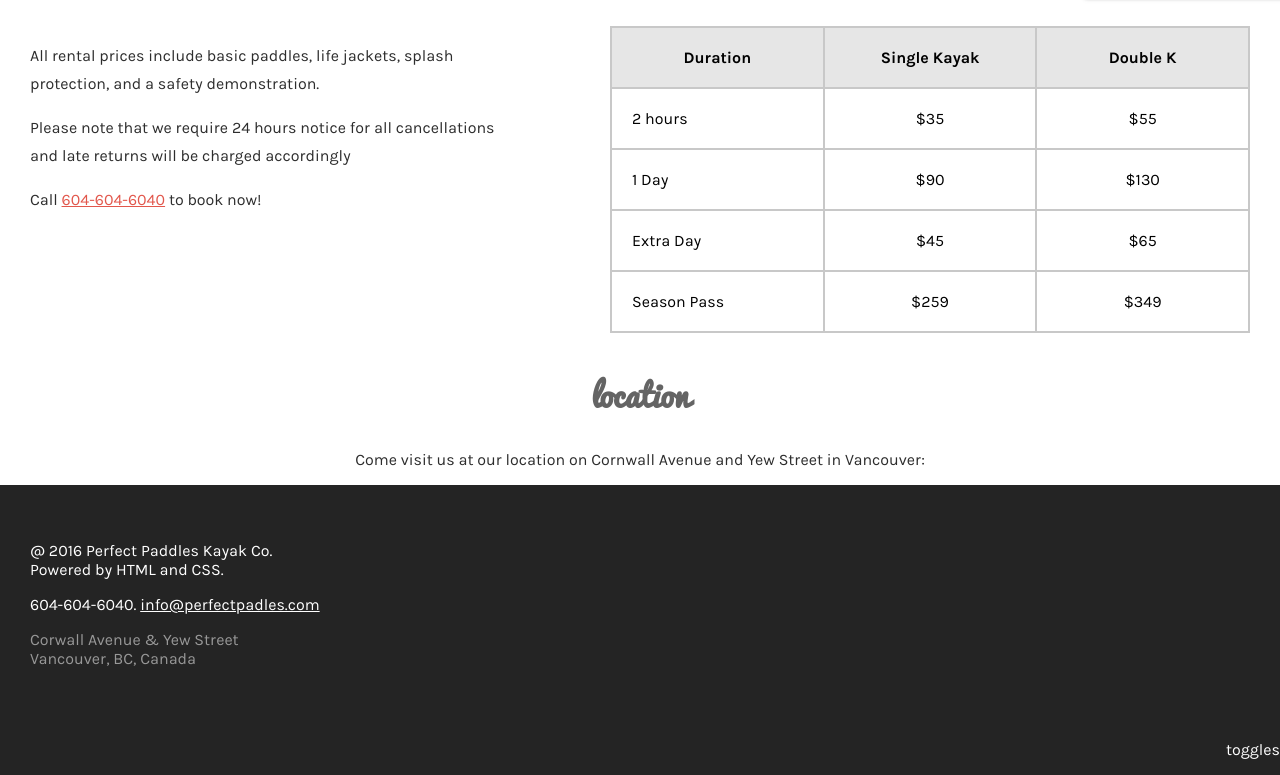
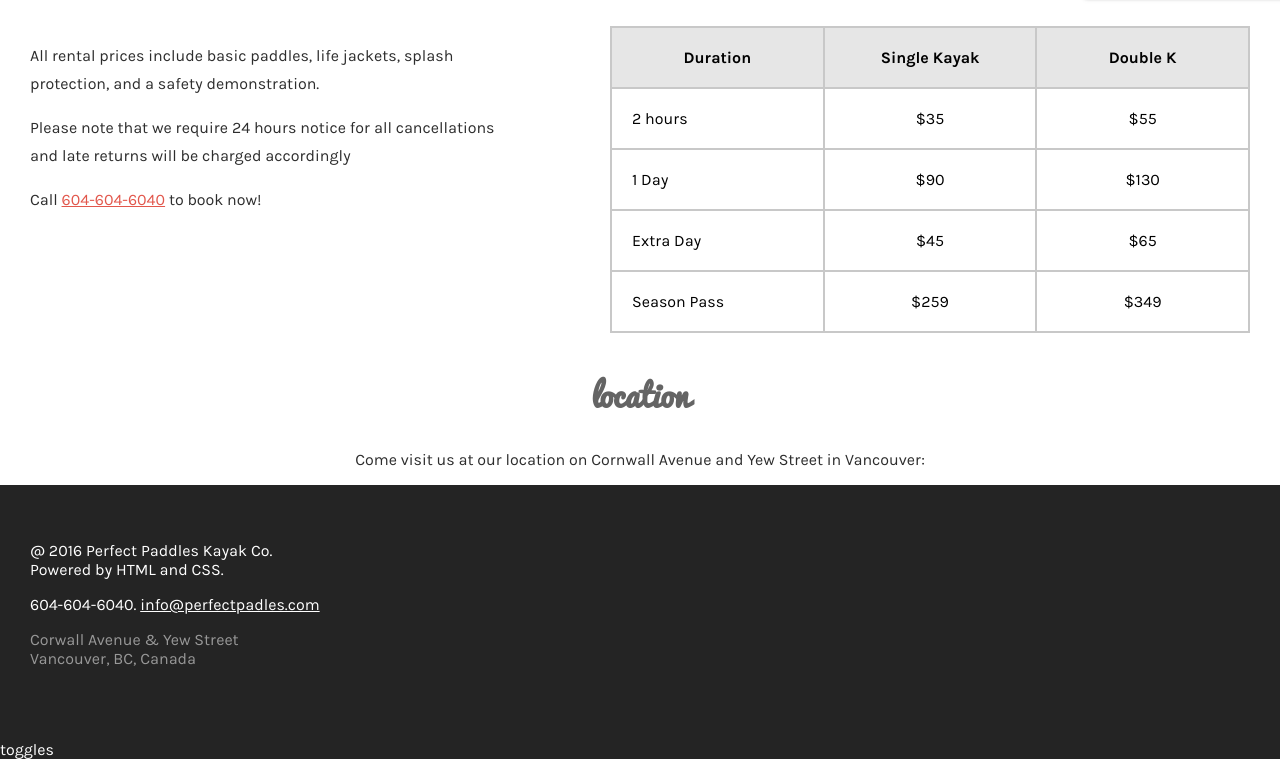
Before and after one commit to mmayert/perfect-padles, a plain HTML site: page index.html in a window 1280 px wide. Shown: the part 1599-2374 px from the top of the page. Drawn offline with Linux system fonts and the light colour scheme.

Commit message:
Revert "toggles in footer to the right with overflow? not positive it’s right"
This reverts commit 77c3bb4ff34f9745e5cbc9d7dc894509a6bb8d49.

```diff
--- a/style.css
+++ b/style.css
@@ -225,9 +225,7 @@ background-color:#e6e6e6;}
 
 .site-footer{
     background-color:#242424;
-    overflow:auto;
 }
-
 .site-footer p{
         color:white;
     text-align:left;
@@ -246,7 +244,3 @@ background-color:#e6e6e6;}
     float left;
     padding:40px 30px 40px 30px;
 }
-
-.right-side-footer{
-    float:right;
-}
```
